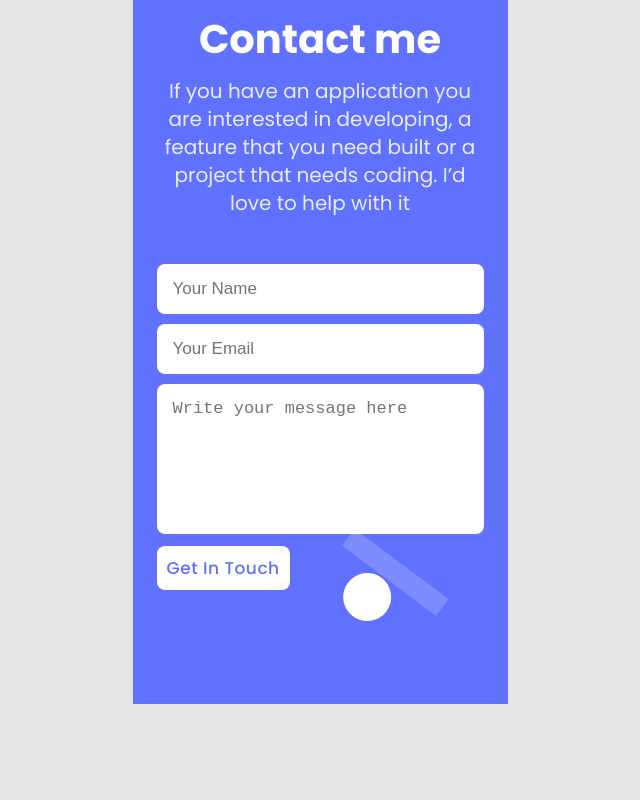
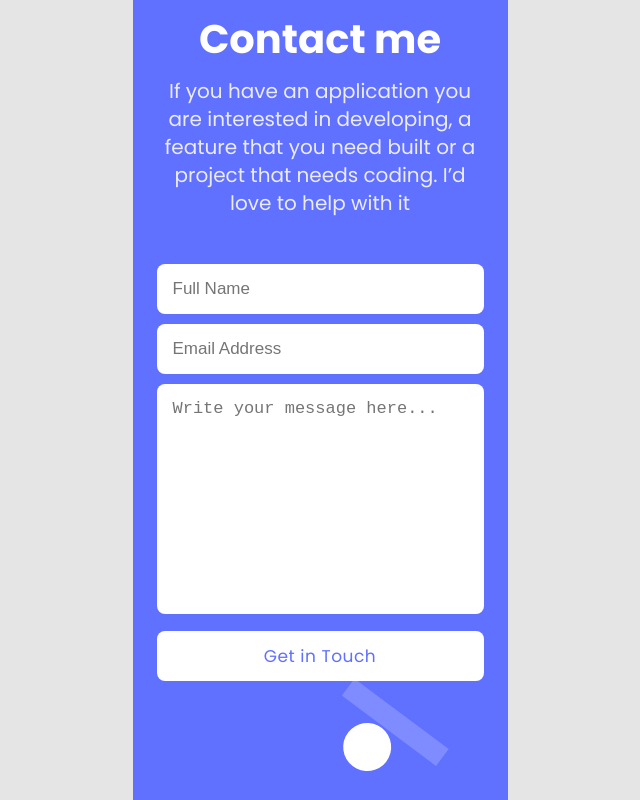
Before and after one commit to iam-nadeem/portfolio-app, a website: page index.html in a window 1280 px wide. Shown: the part 4510-5310 px from the top of the page, without its empty margins (320-960 px from the left). Before the commit the page ends 5214 px from the top, so only its background shows below. Drawn offline with Linux system fonts and the light colour scheme.

Commit message:
update contact me section

```diff
--- a/index.html
+++ b/index.html
@@ -277,7 +277,13 @@
             feature that you need built or a project that needs coding. I’d love
             to help with it
           </p>
-          <form class="contact-form" action="#" method="post">
+          <form class="contact-form" accept-charset="UTF-8" action="https://formspree.io/f/mzblzneg" method="post">
+            <input class="box1" type="text" maxlength="30" name="Name" placeholder="Full Name" required><br>
+            <input class="box2" type="email" name="Email" placeholder="Email Address" required><br>
+            <textarea name="message" id="" cols="30" rows="10" maxlength="500" placeholder="Write your message here..."></textarea>
+            <input class="btn-submit" type="submit" value="Get in Touch">
+         </form>
+          <!-- <form class="contact-form" action="#" method="post">
             <input type="text" name="name" placeholder="Your Name" required />
             <input
               type="email"
@@ -293,7 +299,7 @@
               required
             ></textarea>
             <button class="btn-submit" type="submit">Get In Touch</button>
-          </form>
+          </form> -->
         </section>
       </main>
     </div>
--- a/style.css
+++ b/style.css
@@ -280,7 +280,7 @@ ul {
   background-color: #6070ff;
   background-image: url("./assets/contact\ form\ background\ shapes@2x.svg");
   background-repeat: no-repeat;
-  background-position: 200px 370px;
+  background-position: 200px 520px;
   border-top-left-radius: 60px;
 }
 
```
